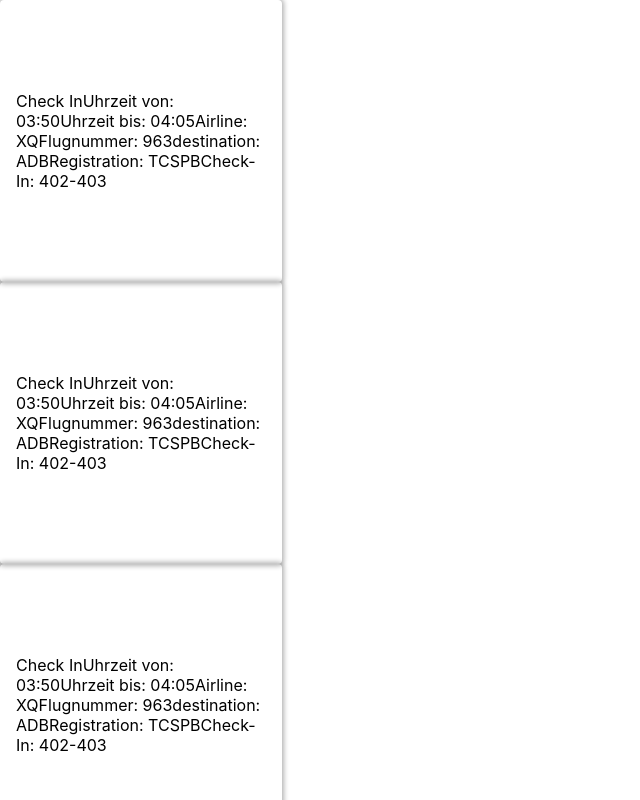
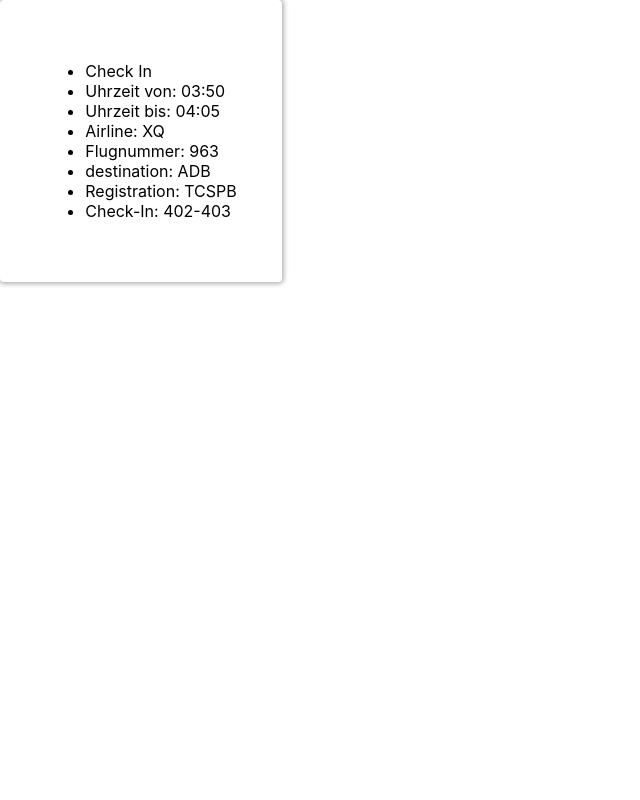
Before and after one commit to Ploysth/capstone_project, a React (Create React App) app: page / in a window 1280 px wide. Shown: the top 800 px of the page, without its empty margins (0-640 px from the left). Built offline with nearby package versions, Linux system fonts and the light colour scheme.

Commit message:
create BoardingCard.js and BoardingCardList.js

```diff
--- a/src/App.js
+++ b/src/App.js
@@ -1,34 +1,30 @@
-import './App.css';
-import React, { useState } from 'react';
-import CardList from './CardList';
+import "./App.css";
+import React, { useState } from "react";
+import CheckInCardList from "./CheckInCardList";
 
 function App() {
-
-  const [cards, setCards] = useState(checkInCard)
+  const [cards, setCards] = useState(taskCards);
   return (
-
     <>
-    <CardList cards={cards} />
-    <CardList cards={cards} />
-    <CardList cards={cards} />
-    <CardList cards={cards} />
-
+      <CheckInCardList cards={cards} />
     </>
   );
 }
 
-const checkInCard = [
+const taskCards = [
   {
     id: 1,
-    title: 'Check In',
-    timestart: 'Uhrzeit von: 03:50',
-    timeend: 'Uhrzeit bis: 04:05',
-    airline: 'Airline: XQ',
-    flightnumber: 'Flugnummer: 963',
-    destination: 'destination: ADB',
-    registration: 'Registration: TCSPB',
-    checkIn: 'Check-In: 402-403',
-      }
+    title: "Check In",
+    timestart: "Uhrzeit von: 03:50",
+    timeend: "Uhrzeit bis: 04:05",
+    airline: "Airline: XQ",
+    flightnumber: "Flugnummer: 963",
+    destination: "destination: ADB",
+    registration: "Registration: TCSPB",
+    checkIn: "Check-In: 402-403",
+  },
 ];
 
+
+
 export default App;
--- a/src/Card.js
+++ /dev/null
@@ -1,16 +0,0 @@
-import React from "react";
-
-export default function Card({ checkInCard }) {
-  return (
-    <div>
-      {checkInCard.title}
-      {checkInCard.timestart}
-      {checkInCard.timeend}
-      {checkInCard.airline}
-      {checkInCard.flightnumber}
-      {checkInCard.destination}
-      {checkInCard.registration}
-      {checkInCard.checkIn}
-    </div>
-  );
-}
--- a/src/CardList.js
+++ /dev/null
@@ -1,13 +0,0 @@
-import React from 'react'
-import Card from './Card';
-
-export default function CardList({ cards }) {
-  return (
-    <div className='card'>
-        {cards.map(checkInCard => {
-            return <Card checkInCard={checkInCard} key={checkInCard.id} />
-        })}
-
-    </div>
-  )
-}
--- /dev/null
+++ b/src/CheckInCard.js
@@ -0,0 +1,18 @@
+import React from "react";
+
+export default function CheckInCard({ checkInCard }) {
+  return (
+    <div className="checkInCard">
+      <ul>
+        <li>{checkInCard.title}</li>
+        <li>{checkInCard.timestart}</li>
+        <li>{checkInCard.timeend}</li>
+        <li>{checkInCard.airline}</li>
+        <li>{checkInCard.flightnumber}</li>
+        <li>{checkInCard.destination}</li>
+        <li>{checkInCard.registration}</li>
+        <li>{checkInCard.checkIn}</li>
+      </ul>
+    </div>
+  );
+}
--- /dev/null
+++ b/src/CheckInCardList.js
@@ -0,0 +1,13 @@
+import React from 'react'
+import CheckInCard from './CheckInCard';
+
+export default function CheckInCardList({ cards }) {
+  return (
+    <div className='card'>
+        {cards.map(checkInCard => {
+            return <CheckInCard checkInCard={checkInCard} key={checkInCard.id} />
+        })}
+
+    </div>
+  )
+}
```
Also changed, not shown: src/BoardingCard.js (added), src/BoardingCardList.js (added).
